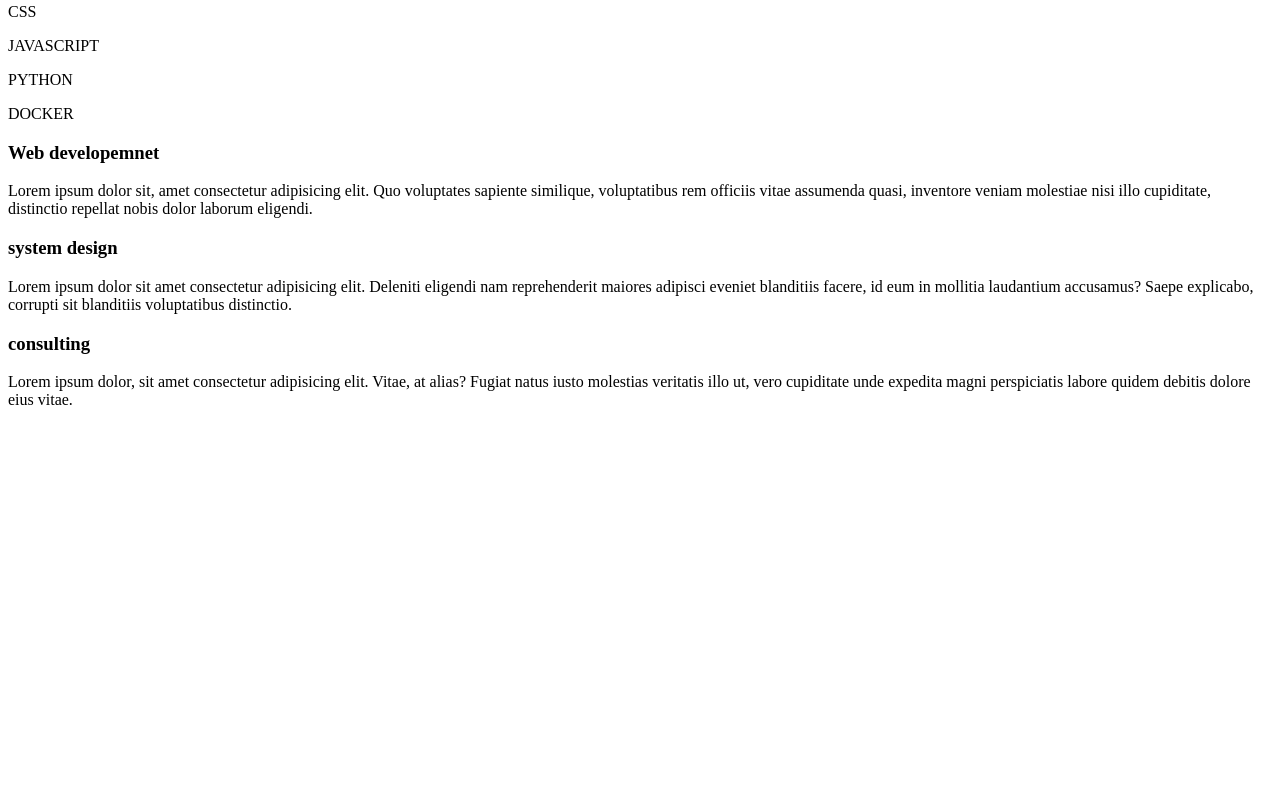
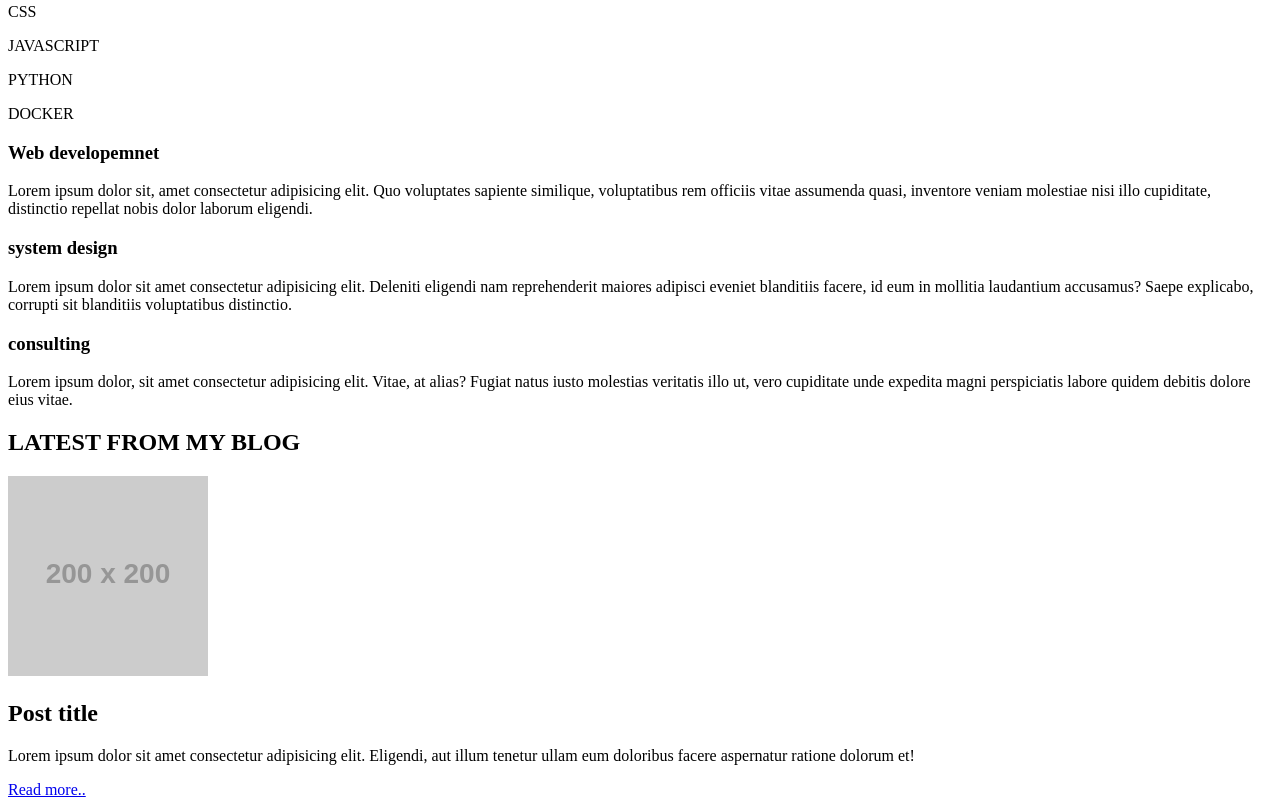
Before and after one commit to schandan351/potfolio-template, a plain HTML site: page index.html in a window 1280 px wide. Shown: the part 1102-1909 px from the top of the page. Before the commit the page ends 1527 px from the top, so only its background shows below. Drawn offline with Linux system fonts and the light colour scheme; placeholder pictures from the web are drawn by us.

Commit message:
html skeleton of blog  section added

```diff
--- a/index.html
+++ b/index.html
@@ -111,5 +111,28 @@
 
         </section>
     <!-- end of service section -->
+
+    <!-- start of my blog section-->
+        <section id="myblog-section">
+            <h1>LATEST FROM MY BLOG</h1>
+            <div class="post-container">
+                <div class="post">
+                    <div class="post-image">
+                            <img src="http://via.placeholder.com/200" alt="">
+                    </div>
+                    <div class="post-title">
+                        <h2>Post title</h2>
+                    </div>
+                    <div class="post-desc">
+                        <p>Lorem ipsum dolor sit amet consectetur adipisicing elit. Eligendi, aut illum tenetur ullam eum doloribus facere aspernatur ratione dolorum et!</p>
+                    </div>
+                    <div class="post-read-more">
+                        <a href="#">Read more..</a>
+                    </div>
+                </div>
+            </div>
+
+        </section>
+    <!-- end of my-blog section -->
 </body>
 </html>
```
